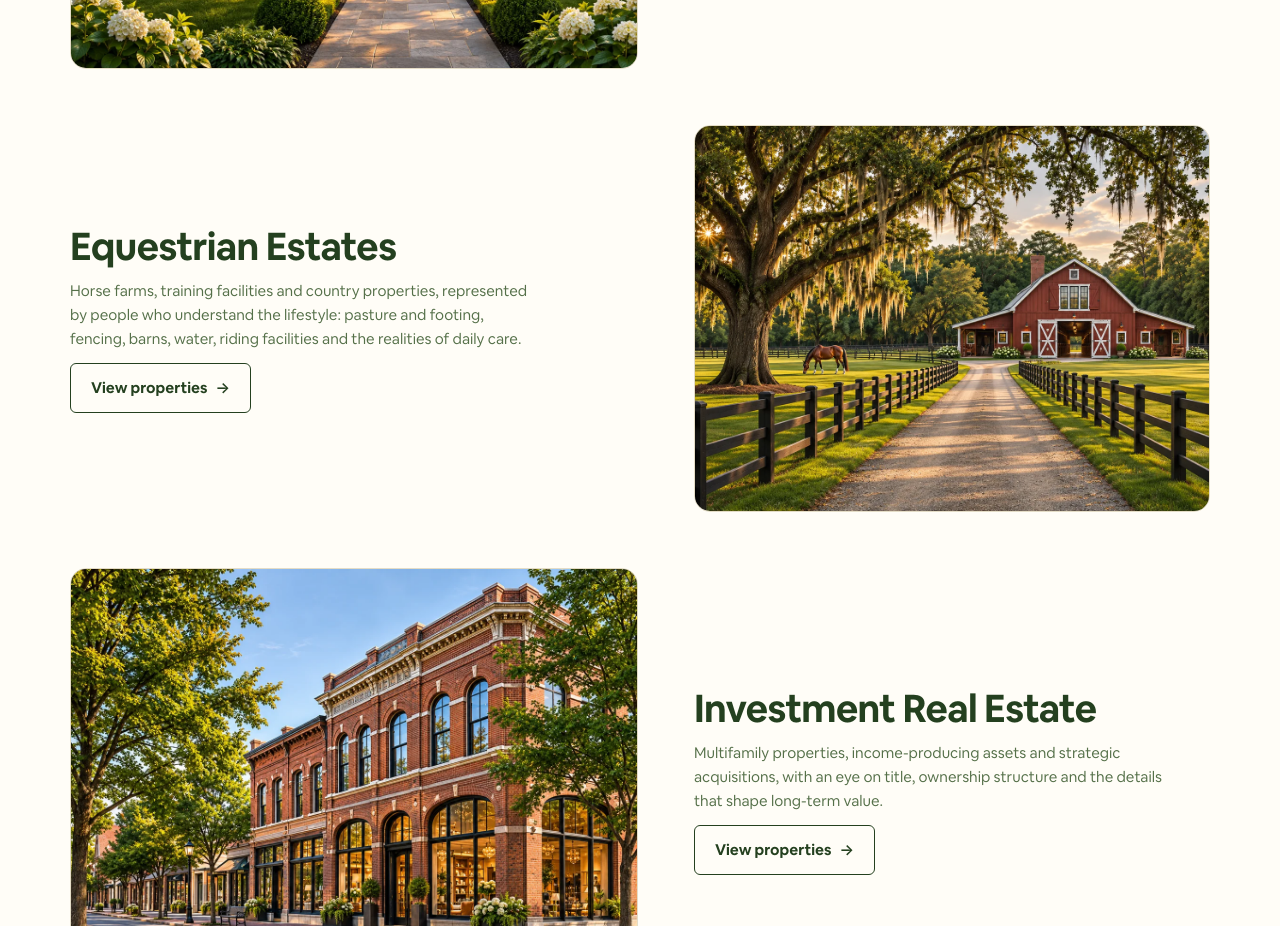
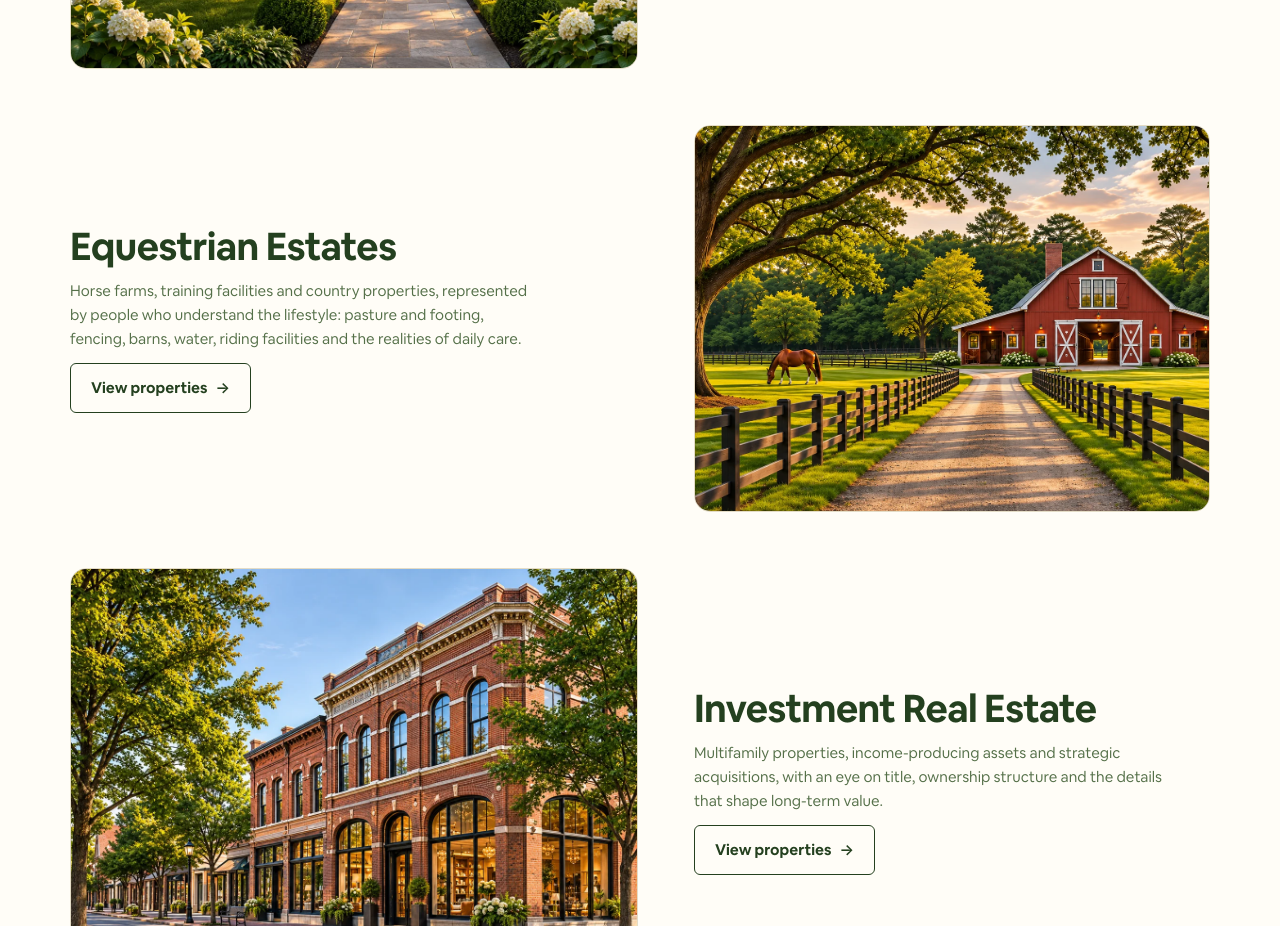
Before and after one commit to zazendesigns1/crc, a Next.js app: page /expertise in a window 1280 px wide. Shown: the part 860-1786 px from the top of the page. Built offline with nearby package versions, Linux system fonts and the light colour scheme.

Commit message:
New Equestrian Estates photo (no Spanish moss)
Co-Authored-By: Claude Opus 5.5 <noreply@anthropic.com>
Claude-Session: https://claude.ai/code/session_01Xsq23KtxJzc5kVVGjT4hLn

```diff
--- a/app/expertise/page.tsx
+++ b/app/expertise/page.tsx
@@ -7,7 +7,7 @@ export const metadata: Metadata = { title: "Areas of Expertise", description: "D
 
 const AREAS = [
   { title: "Distinguished Residences", img: "/exp-residences.webp", href: "/search?type=House", text: "Exceptional homes, luxury estates and properties defined by character, craftsmanship and setting. We help buyers look past the staging to what matters, and help sellers present a home the way it deserves." },
-  { title: "Equestrian Estates", img: "/exp-equestrian.webp", href: "/search?type=Farm", text: "Horse farms, training facilities and country properties, represented by people who understand the lifestyle: pasture and footing, fencing, barns, water, riding facilities and the realities of daily care." },
+  { title: "Equestrian Estates", img: "/exp-equestrian-2.webp", href: "/search?type=Farm", text: "Horse farms, training facilities and country properties, represented by people who understand the lifestyle: pasture and footing, fencing, barns, water, riding facilities and the realities of daily care." },
   { title: "Investment Real Estate", img: "/exp-investment.webp", href: "/search?type=Multi-family", text: "Multifamily properties, income-producing assets and strategic acquisitions, with an eye on title, ownership structure and the details that shape long-term value." },
   { title: "Land & Legacy Properties", img: "/exp-land.webp", href: "/search?type=Land", text: "Expansive acreage, recreational land and rural estates with lasting potential, including the questions buyers should ask about surveys, access, zoning and use before they commit." },
 ];
--- a/components/ExpertiseCards.tsx
+++ b/components/ExpertiseCards.tsx
@@ -3,7 +3,7 @@ import Image from "next/image";
 
 const CARDS = [
   { title: "Distinguished Residences", text: "Exceptional homes defined by character, craftsmanship and setting.", img: "/exp-residences.webp", href: "/search?type=House" },
-  { title: "Equestrian Estates", text: "Horse farms and equestrian facilities, represented by people who know the lifestyle.", img: "/exp-equestrian.webp", href: "/search?type=Farm" },
+  { title: "Equestrian Estates", text: "Horse farms and equestrian facilities, represented by people who know the lifestyle.", img: "/exp-equestrian-2.webp", href: "/search?type=Farm" },
   { title: "Investment Real Estate", text: "Multifamily and income-producing property for investors who value informed advice.", img: "/exp-investment.webp", href: "/search?type=Multi-family" },
   { title: "Land & Legacy Properties", text: "Expansive acreage, recreational land and rural estates with lasting potential.", img: "/exp-land.webp", href: "/search?type=Land" },
 ];
```
Also changed, not shown: public/exp-equestrian-2.webp (added).
